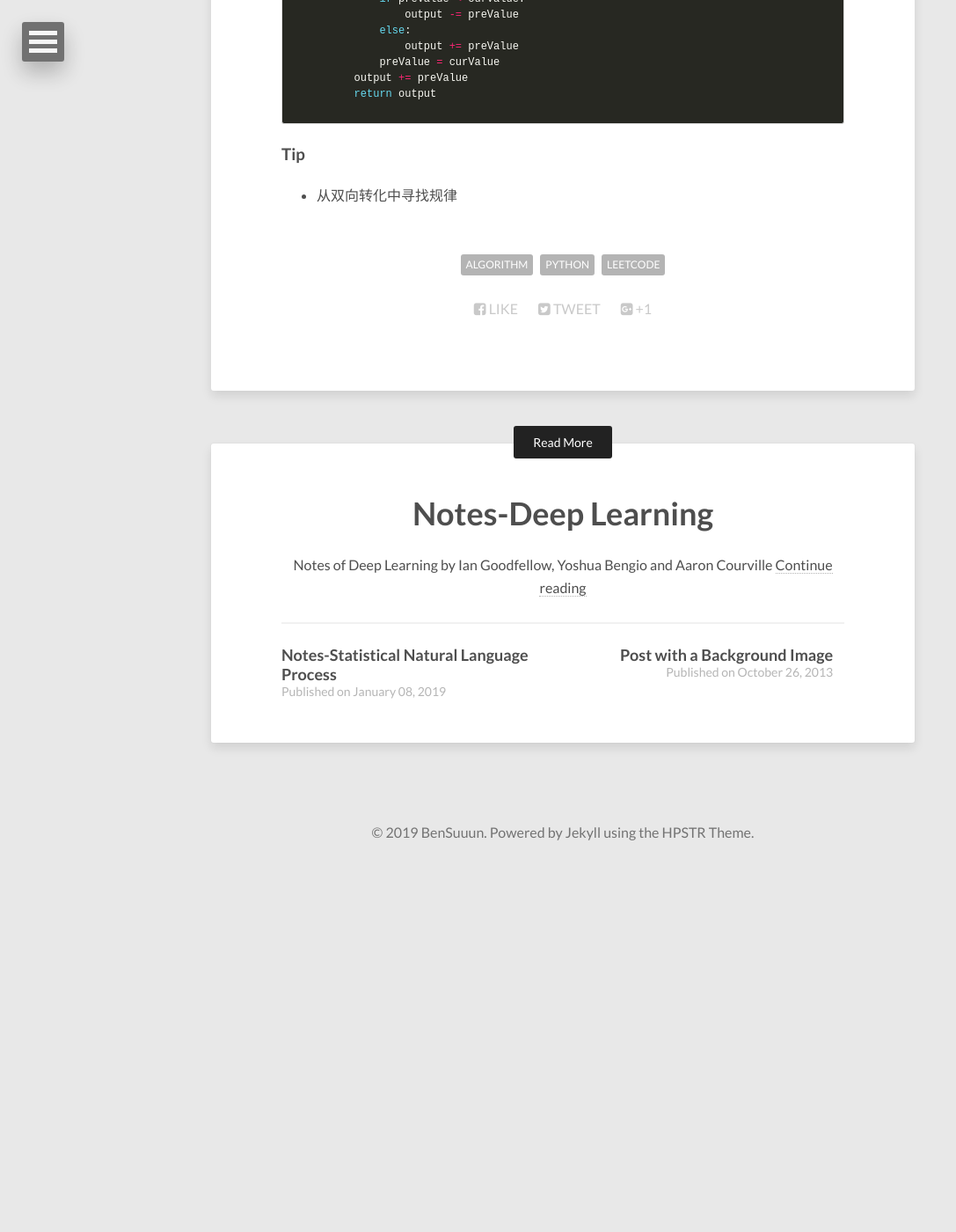
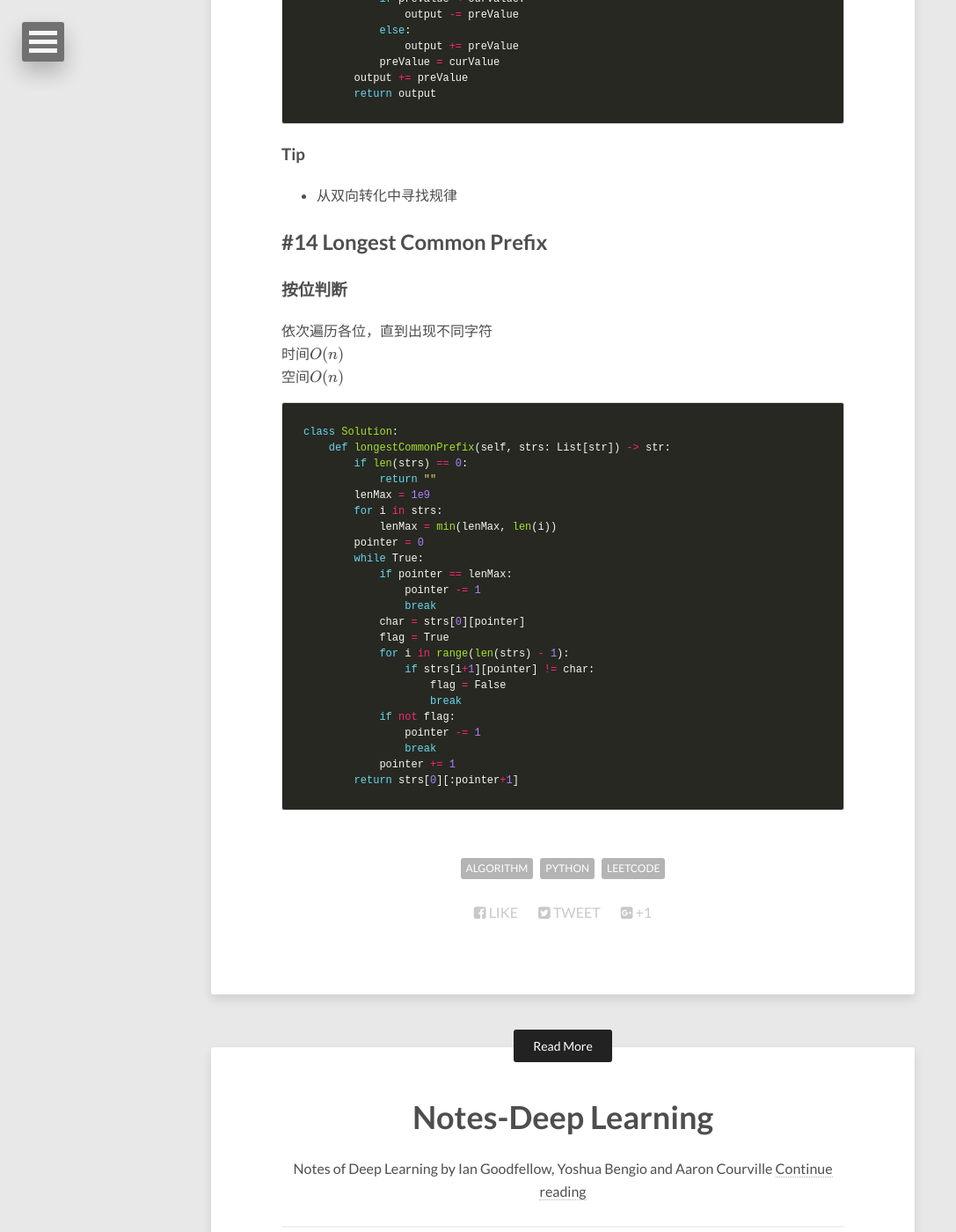
Before and after one commit to Wangbin-Sun/wangbin-sun.github.io, a Jekyll site: the page built from _posts/2019-01-09-leetcode-1-to-20.md, in a window 1280 px wide and 1400 px high, scrolled down 15441 px. Shown: the whole window at 88% size, without its empty margins (0-1087 px from the left). Built offline with Jekyll 4.4.1, drawn with Linux system fonts in a browser that asks for light colours; nearby versions of some CDN libraries; formulas are drawn with MathJax 3; before the commit the page ends 16428 px from its top, so only the background shows below that.

Commit message:
Update Leetcode to #14

````diff
--- a/_posts/2019-01-09-leetcode-1-to-20.md
+++ b/_posts/2019-01-09-leetcode-1-to-20.md
@@ -658,3 +658,35 @@ class Solution:
 
 ### Tip
 * 从双向转化中寻找规律
+
+## #14 Longest Common Prefix
+
+### 按位判断
+依次遍历各位，直到出现不同字符
+时间$O(n)$
+空间$O(n)$
+```python
+class Solution:
+    def longestCommonPrefix(self, strs: List[str]) -> str:
+        if len(strs) == 0:
+            return ""
+        lenMax = 1e9
+        for i in strs:
+            lenMax = min(lenMax, len(i))
+        pointer = 0
+        while True:
+            if pointer == lenMax:
+                pointer -= 1
+                break
+            char = strs[0][pointer]
+            flag = True
+            for i in range(len(strs) - 1):
+                if strs[i+1][pointer] != char:
+                    flag = False
+                    break
+            if not flag:
+                pointer -= 1
+                break
+            pointer += 1
+        return strs[0][:pointer+1]
+```
````
